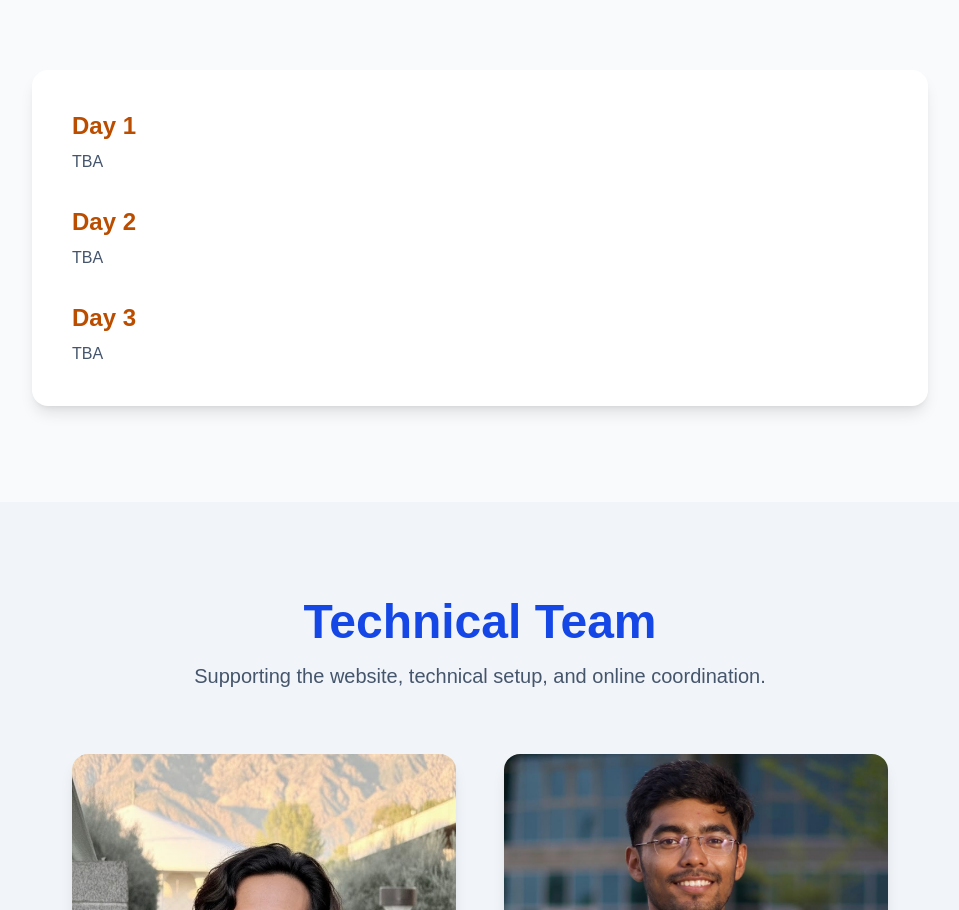
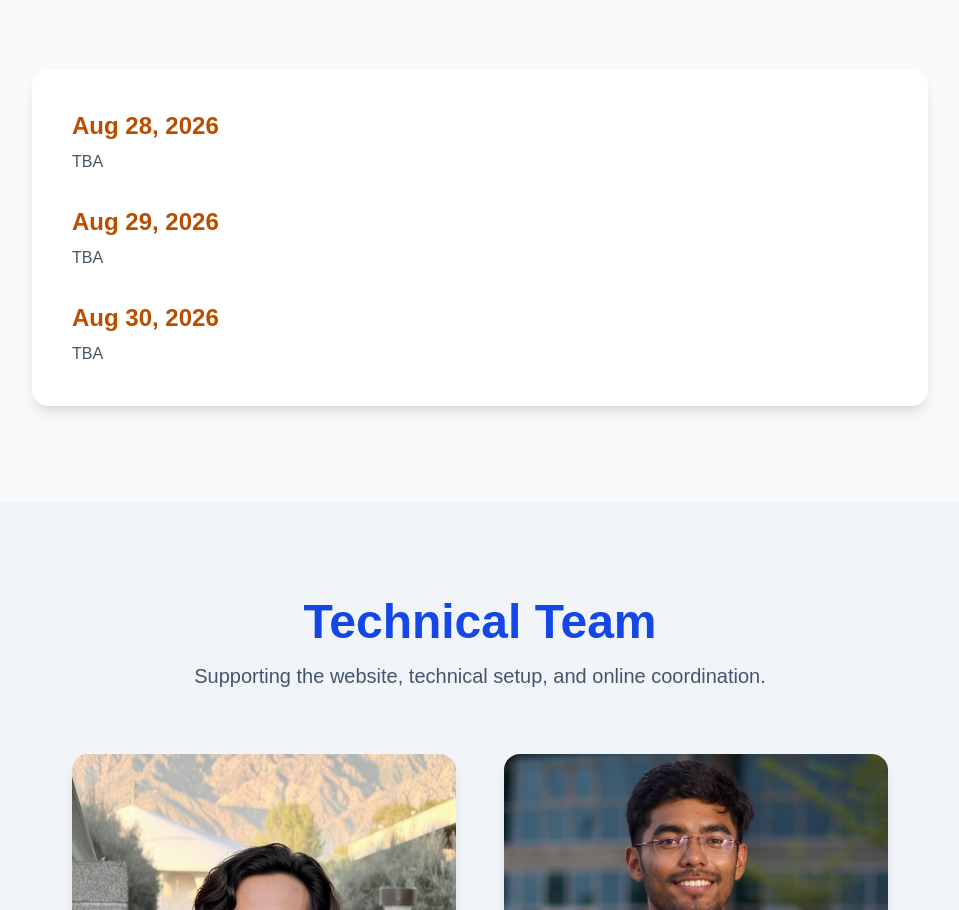
Before and after one commit to bibhasborah/bose-summer-school, a Next.js app: page / in a window 1280 px wide. Shown: the part 5590-6500 px from the top of the page, without its empty margins (160-1119 px from the left). Built offline with nearby package versions, Linux system fonts and the light colour scheme.

Commit message:
Date out

```diff
--- a/app/page.tsx
+++ b/app/page.tsx
@@ -538,7 +538,7 @@ export default function Home() {
 
             <div>
               <h3 className="text-2xl font-bold text-amber-700">
-                Day 1
+                Aug 28, 2026
               </h3>
 
               <p className="mt-2 text-slate-600">
@@ -548,7 +548,7 @@ export default function Home() {
 
             <div>
               <h3 className="text-2xl font-bold text-amber-700">
-                Day 2
+                Aug 29, 2026
               </h3>
 
               <p className="mt-2 text-slate-600">
@@ -558,7 +558,7 @@ export default function Home() {
 
             <div>
               <h3 className="text-2xl font-bold text-amber-700">
-                Day 3
+                Aug 30, 2026
               </h3>
 
               <p className="mt-2 text-slate-600">
```
